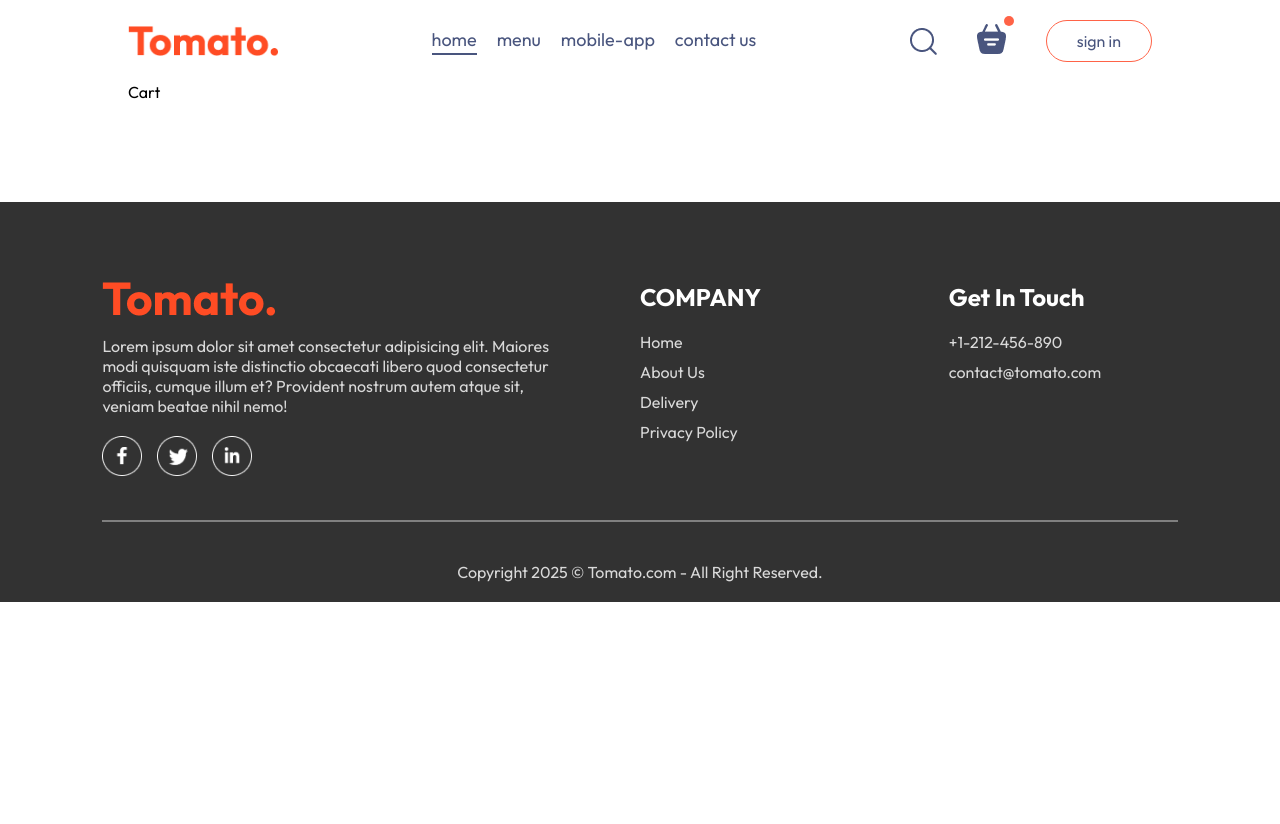
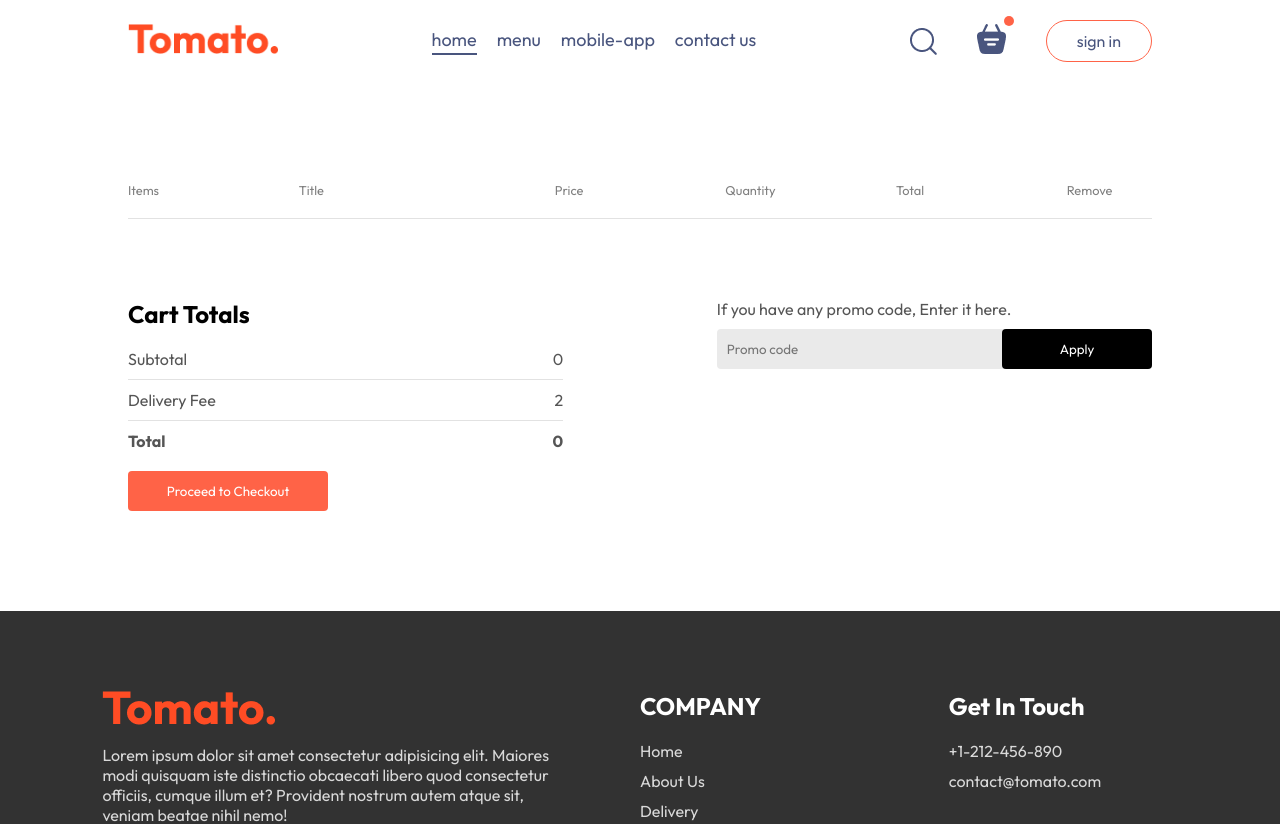
Before and after one commit to biswajit-14/food-delivery-app, a React (Vite) app in the folder frontend/: page /cart in a window 1280 px wide. Shown: the top 824 px of the page. Before the commit the page ends 800 px from the top, so only its background shows below. Built offline with nearby package versions, Linux system fonts and the light colour scheme.

Commit message:
Implement Cart component with item listing, total calculation, and promo code functionality

```diff
--- a/frontend/src/components/Navbar/navbar.jsx
+++ b/frontend/src/components/Navbar/navbar.jsx
@@ -15,7 +15,9 @@
 
   return (
     <div className="navbar">
-      <img src={assets.logo} alt="tomato_logo" className="logo" />
+      <Link to="/">
+        <img src={assets.logo} alt="tomato_logo" className="logo" />
+      </Link>
 
       <ul className="navbar-menu">
         {menuItems.map((item) => (
@@ -36,7 +38,9 @@
       <div className="navbar-right">
         <img src={assets.search_icon} alt="search" />
         <div className="navbar-search-icon">
-          <img src={assets.basket_icon} alt="cart" />
+          <Link to="/cart">
+            <img src={assets.basket_icon} alt="cart" />
+          </Link>
           <div className="dot"></div>
         </div>
         <button onClick={() => setShowLogin(true)}>sign in</button>
--- a/frontend/src/pages/Cart/cart.css
+++ b/frontend/src/pages/Cart/cart.css
@@ -0,0 +1,110 @@
+.cart {
+  margin-top: 100px;
+}
+
+.cart-items {
+}
+
+.cart-items-title {
+  display: grid;
+  grid-template-columns: 1fr 1.5fr 1fr 1fr 1fr 0.5fr;
+  align-items: center;
+  color: grey;
+  font-size: max(1vw, 12px);
+}
+
+.cart-items-item {
+  margin: 10px 0px;
+  color: black;
+}
+
+.cart-items-item img {
+  width: 50px;
+}
+
+.cart hr {
+  height: 1px;
+  background-color: #e2e2e2;
+  border: none;
+}
+
+.cart-items-item .cross {
+  cursor: pointer;
+}
+
+.cart-bottom {
+  margin-top: 80px;
+  display: flex;
+  justify-content: space-between;
+  gap: max(12vw, 20px);
+}
+
+.cart-total {
+  flex: 1;
+  display: flex;
+  flex-direction: column;
+  gap: 20px;
+}
+
+.cart-total-details {
+  display: flex;
+  justify-content: space-between;
+  color: #555;
+}
+
+.cart-total hr {
+  margin: 10px 0px;
+}
+
+.cart-total button {
+  border: none;
+  color: white;
+  background-color: tomato;
+  width: max(15vw, 200px);
+  padding: 12px 0px;
+  border-radius: 4px;
+  cursor: pointer;
+}
+
+.cart-promocode {
+  flex: 1;
+}
+
+.cart-promocode p {
+  color: #555;
+}
+
+.cart-promocode-input {
+  margin-top: 10px;
+  display: flex;
+  justify-content: space-between;
+  align-items: center;
+  background-color: #eaeaea;
+  border-radius: 4px;
+}
+
+.cart-promocode-input input {
+  background-color: transparent;
+  border: none;
+  outline: none;
+  padding-left: 10px;
+}
+
+.cart-promocode-input button {
+  width: max(10vw, 150px);
+  padding: 12px 5px;
+  background-color: black;
+  border: none;
+  color: white;
+  border-radius: 4px;
+}
+
+@media (max-width: 750px) {
+  .cart-bottom {
+    flex-direction: column-reverse;
+  }
+
+  .cart-promocode {
+    justify-content: start;
+  }
+}
--- a/frontend/src/pages/Cart/cart.jsx
+++ b/frontend/src/pages/Cart/cart.jsx
@@ -1,9 +1,81 @@
-import './cart.css'
+import { useContext } from "react";
+import "./cart.css";
+import { StoreContext } from "../../context/StoreContext";
 
 const Cart = () => {
+  const { cartItems, food_list, removeFromCart } = useContext(StoreContext);
+
   return (
-    <div>Cart</div>
-  )
-}
+    <div className="cart">
+      <div className="cart-items">
+        <div className="cart-items-title">
+          <p>Items</p>
+          <p>Title</p>
+          <p>Price</p>
+          <p>Quantity</p>
+          <p>Total</p>
+          <p>Remove</p>
+        </div>
+        <br />
+        <hr />
+        {food_list.map((item, index) => {
+          if (cartItems[item._id] > 0) {
+            return (
+              <>
+                <div
+                  className="cart-items-title cart-items-item"
+                  key={item.name + index}
+                >
+                  <img src={item.image} alt={item.name} />
+                  <p>{item.name}</p>
+                  <p>${item.price}</p>
+                  <p>{cartItems[item._id]}</p>
+                  <p>${item.price * cartItems[item._id]}</p>
+                  <p className="cross" onClick={() => removeFromCart(item._id)}>
+                    x
+                  </p>
+                </div>
+                <hr />
+              </>
+            );
+          }
+        })}
+      </div>
+      <div className="cart-bottom">
+        <div className="cart-total">
+          <h2>Cart Totals</h2>
+          <div>
+            <div className="cart-total-details">
+              <p>Subtotal</p>
+              <p>{0}</p>
+            </div>
+            <hr />
+            <div className="cart-total-details">
+              <p>Delivery Fee</p>
+              <p>{2}</p>
+            </div>
+            <hr />
+            <div className="cart-total-details">
+              <b>Total</b>
+              <b>{0}</b>
+            </div>
+          </div>
+          <button>Proceed to Checkout</button>
+        </div>
+        <div className="cart-promocode">
+          <div>
+            <p>
+              If you have any promo code, Enter it here.
+            </p>
+            <div className="cart-promocode-input">
+              <input type="text" placeholder="Promo code" />
+              <button>Apply</button>
+            </div>
+          </div>
+        </div>
+      </div>
+    </div>
+  );
+};
 
-export default Cart
+export default Cart;
```
